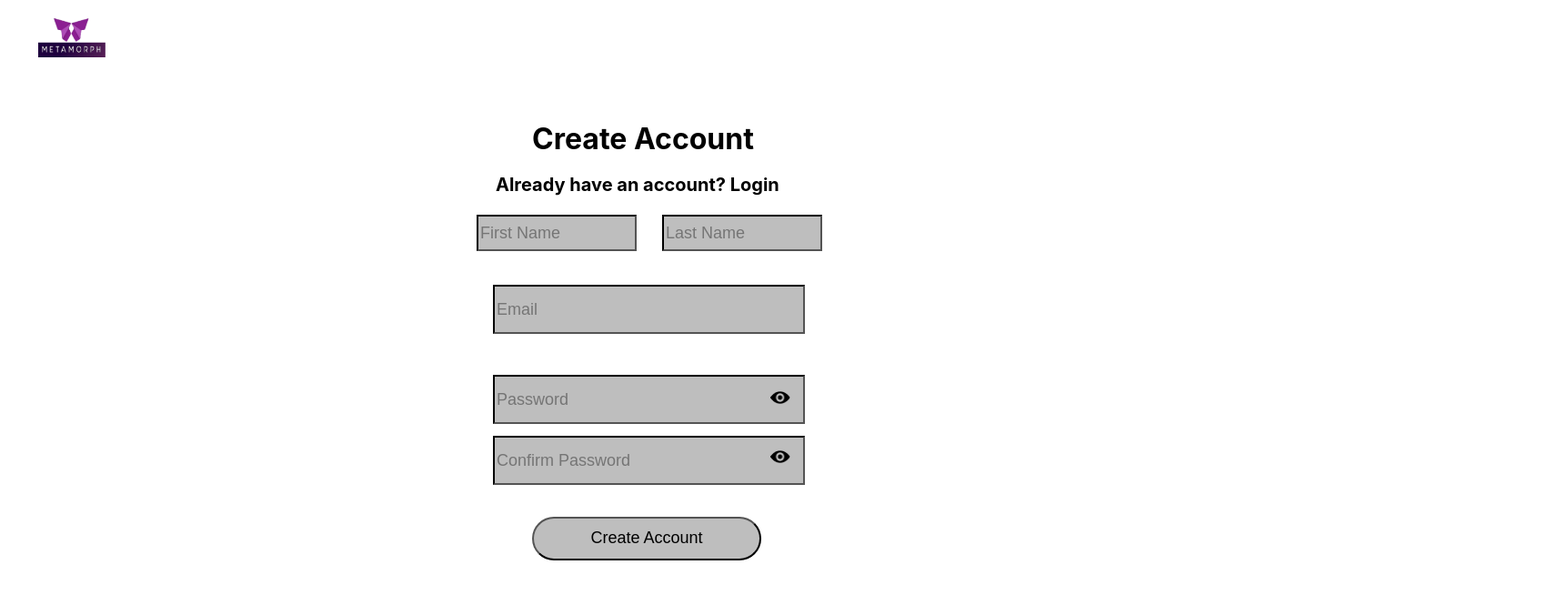
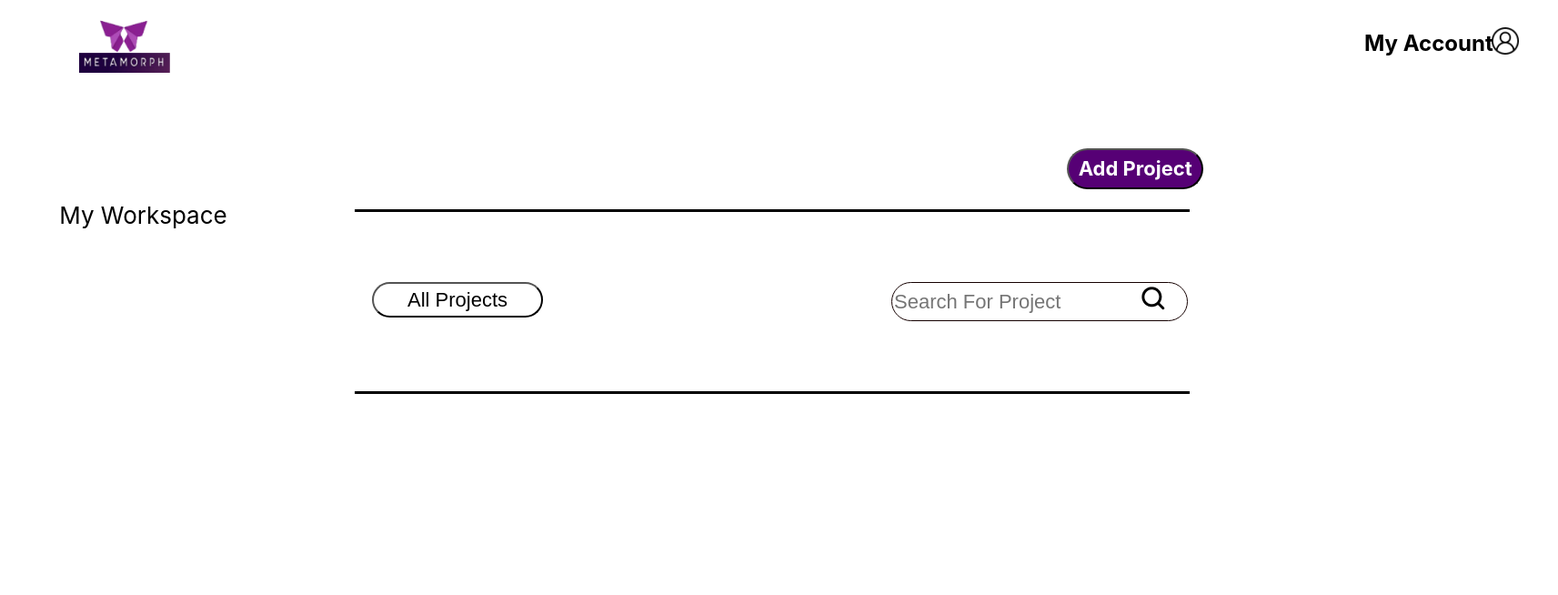
Before and after one commit to Ahmedehab280202/MetaMorph, a React (Create React App) app in the folder metamorph-ui/: page / in a window 1280 px wide. Shown: the top 654 px of the page at 91% size, 1713 px wide, since content can reach past the window. Built offline with nearby package versions, Linux system fonts and the light colour scheme.

Commit message:
Implemantation of  WorkSpacePage component

```diff
--- a/metamorph-ui/src/App.js
+++ b/metamorph-ui/src/App.js
@@ -2,11 +2,12 @@ import AddProjectPage from "./pages/Addprojectpage";
 import HomePage from "./pages/Homepage";
 import LoginPage from "./pages/Loginpage";
 import SignUpPage from "./pages/Signuppage";
+import WorkSpacePage from "./pages/Workspacepage";
 
 function App() {
     return (
         <div>
-            <SignUpPage />
+            <WorkSpacePage />
         </div>
     );
 }
--- /dev/null
+++ b/metamorph-ui/src/CSS/workspace.css
@@ -0,0 +1,200 @@
+.workspacepage-container {
+    width: 100%;
+    display: flex;
+    overflow: auto;
+    min-height: 100vh;
+    align-items: center;
+    flex-direction: column;
+  }
+  .workspacepage {
+    width: 100%;
+    height: 1446px;
+    display: flex;
+    overflow: hidden;
+    position: relative;
+    align-items: flex-start;
+    flex-shrink: 0;
+    background-color: rgba(255, 255, 255, 1);
+  }
+  .navbar {
+    top: 0px;
+    left: 0px;
+    width: 1440px;
+    height: 169px;
+    display: flex;
+    overflow: hidden;
+    position: absolute;
+    align-items: flex-start;
+    flex-shrink: 0;
+  }
+  .useraccount {
+    top: 30px;
+    left: 1500px;
+    width: 213px;
+    height: 35px;
+    position: absolute;
+    align-items: flex-start;
+
+  }
+  .userprofile {
+    top: 0px;
+    left: 140px;
+    width: 34px;
+    height: 34px;
+    position: absolute;
+  }
+  .workspacepage-text {
+    color: rgba(0, 0, 0, 1);
+    width: 213px;
+    height: auto;
+    position: absolute;
+    font-size: 24px;
+    font-style: Semi Bold;
+    text-align: left;
+    font-family: Inter;
+    font-weight: 700;
+    line-height: 146.5227246284485%;
+    font-stretch: normal;
+    text-decoration: none;
+    top: 0px;
+  }
+  .workspacepage-logo {
+    top: 20px;
+    left: 87px;
+    width: 100px;
+    height: 60px;
+    position: absolute;
+  }
+  .addprojectbtn {
+    top: 150px;
+    left: 1150px;
+    width: 167px;
+    height: 42px;
+    display: flex;
+    position: absolute;
+    align-items: flex-start;
+  }
+
+  .account-button {
+    background-color: transparent;
+    border: none;
+    cursor: pointer;
+    padding: 0;
+    display: flex;
+    align-items: center;
+
+}
+
+.account-button img {
+    width: 30px;
+    height: auto;
+    margin-right: 10px;
+}
+
+.workspacepage-text2 {
+    top: 12.5595703125px;
+    left: 23.241548538208008px;
+    color: rgba(255, 255, 255, 1);
+    width: 150px;
+    height: 45px;
+    position: absolute;
+    font-size: 22px;
+    text-align: center;
+    font-family: Inter;
+    font-weight: 700;
+    line-height: 146.5227246284485%;
+    font-stretch: normal;
+    text-decoration: none;
+    background-color:rgba(86, 0, 117, 1);
+    border-radius: 30px;
+    cursor: pointer;
+  }
+
+
+  .workspacepage-sidebar {
+    top: 180px;
+    left: 0px;
+    width: 324px;
+    height: 1188px;
+    display: flex;
+    overflow: hidden;
+    position: absolute;
+    align-items: flex-start;
+    flex-shrink: 0;
+  }
+  .workspacepage-sidebartext {
+    top: 15px;
+    left: 30px;
+    color: rgba(0, 0, 0, 1);
+    width: 255px;
+    height: auto;
+    position: absolute;
+    font-size: 26px;
+    font-style: normal;
+    text-align: center;
+    font-family: Inter;
+    font-weight: 400;
+    font-stretch: normal;
+    text-decoration: none;
+  }
+
+  .parent-container {
+    position: relative;
+}
+
+.line {
+    width: 918px;
+    height: 3px;
+    left: 390px;
+    top: 230px;
+    background-color: #000;
+    position: absolute;
+}
+
+.line2 {
+    width: 918px;
+    height: 3px;
+    left: 390px;
+    top: 430px;
+    background-color: #000;
+    position: absolute;
+}
+
+.showprojects{
+    position: absolute;
+    left: 409px;
+    top: 310px;
+    width: 188px;
+    height: 39px;
+    background-color: transparent;
+    border-color: rgb(0, 0, 0);
+    border-radius: 30px;
+    cursor: pointer;
+    font-size: 22px;
+}
+
+.searchinput {
+    position: absolute;
+    left: 980px;
+    top: 310px;
+    width: 320px;
+    height: 39px;
+    background-color: transparent;
+    border: 1px solid rgb(21, 1, 1);
+    border-radius: 30px;
+    font-size: 22px;
+    text-align: left;
+}
+
+
+.searchbutton{
+    position: absolute;
+    left: 1250px;
+    top: 310px;
+    width: 35.44px;
+    height: 35.44px;
+    padding: 0;
+    border: none;
+    background: none;
+    cursor: pointer;
+}
--- /dev/null
+++ b/metamorph-ui/src/components/workspacecomponents/navbar.jsx
@@ -0,0 +1,20 @@
+import Logo from "../../assists/Logo.png";
+import userprofile from "../../assists/userprofile.png";
+import "../../CSS/workspace.css"
+
+function Navbar() {
+    return(
+        <nav className="">
+            <img src={Logo} alt="logo" className='workspacepage-logo' />
+            <div className="useraccount">
+                <button className="account-button">
+                    <img src={userprofile} alt="logo" className='userprofile' />
+                    <span className="workspacepage-text">My Account</span>
+                </button>
+            </div>
+
+        </nav>
+
+    )
+}
+export default Navbar;
--- /dev/null
+++ b/metamorph-ui/src/components/workspacecomponents/sidebar.jsx
@@ -0,0 +1,10 @@
+import "../../CSS/workspace.css"
+
+function Sidebar() {
+    return(
+        <div className="workspacepage-sidebar">
+            <p className="workspacepage-sidebartext">My Workspace</p>
+        </div>
+    )
+}
+export default Sidebar;
--- /dev/null
+++ b/metamorph-ui/src/components/workspacecomponents/workspacebody.jsx
@@ -0,0 +1,20 @@
+import glass from '../../assists/glass.png';
+import "../../CSS/workspace.css";
+
+function Workspacebody() {
+    return(
+        <div className="">
+            <div className="line"></div>
+            <div className="line2"></div>
+            <button className="showprojects"> All Projects </button>
+            <input type="text" placeholder="Search For Project" className="searchinput"/>
+            <div className="addprojectbtn">
+                <button className="workspacepage-text2">Add Project</button>
+            </div>
+            <button className='searchbutton'>
+            <img src={glass} alt="glass icon" />
+            </button>
+        </div>
+    )
+}
+export default Workspacebody;
--- /dev/null
+++ b/metamorph-ui/src/pages/Workspacepage.js
@@ -0,0 +1,15 @@
+import NavBar from "../components/workspacecomponents/navbar";
+import Sidebar from "../components/workspacecomponents/sidebar";
+import Workspacebody from "../components/workspacecomponents/workspacebody";
+import "../CSS/workspace.css";
+
+function WorkSpacePage() {
+    return (
+        <div className="">
+            <NavBar />
+            <Sidebar />
+            <Workspacebody />
+        </div>
+    );
+}
+export default WorkSpacePage;
```
Also changed, not shown: metamorph-ui/src/assists/glass.png (added), metamorph-ui/src/assists/userprofile.png (added).
